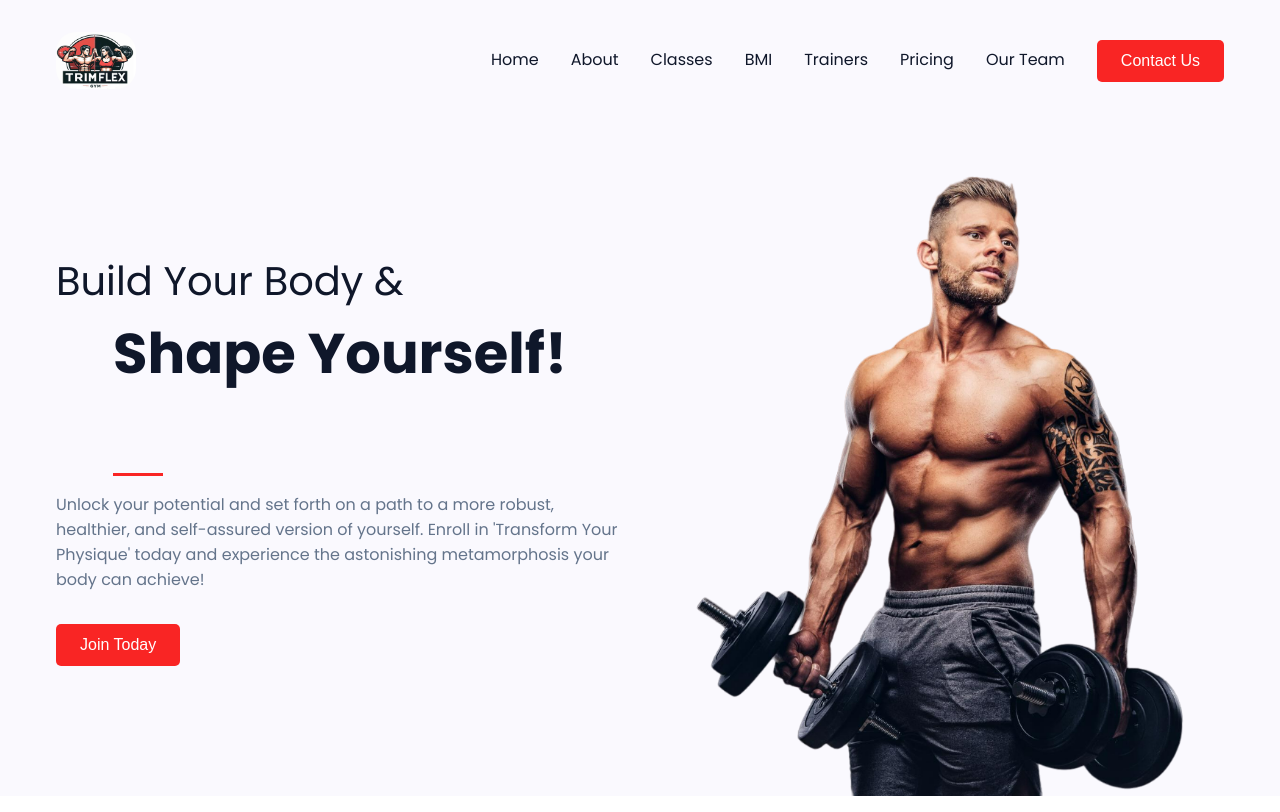
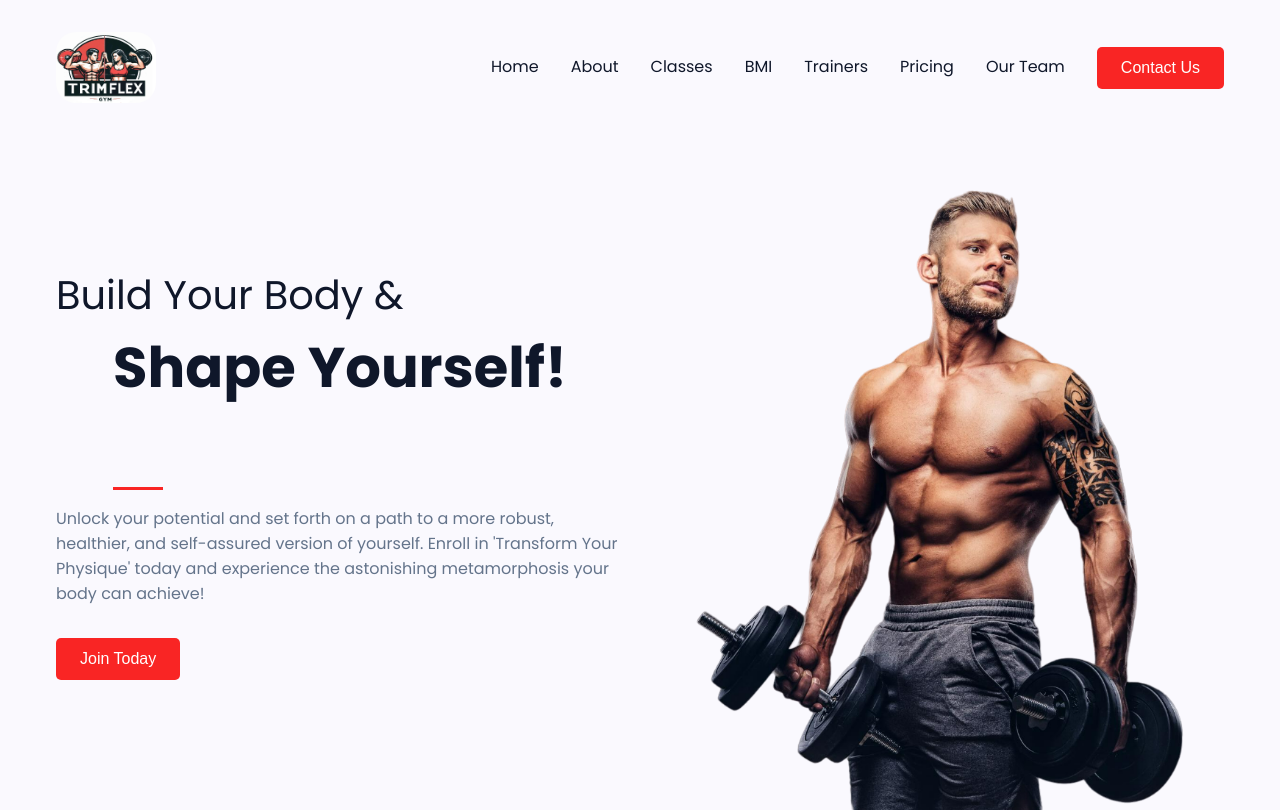
Before and after one commit to 0nie/Fitness-Gym-Website, a plain HTML site: page index.html in a window 1280 px wide. Shown: the top 812 px of the page. Drawn offline with nearby package versions, Linux system fonts and the light colour scheme.

Commit message:
first commit

```diff
--- a/style/style.css
+++ b/style/style.css
@@ -711,9 +711,9 @@ nav{
 /* MEDIA QUERIES */
 
 /* MOBILE */
-@media(width >= 414px){
+@media(width > 300px){
     .nav-header .nav-logo a img{
-        width: 80px;
+        width: 100px;
     }
 
     .section-container .header-image img{
```
